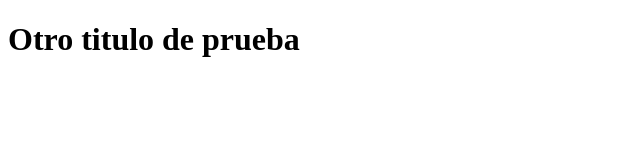
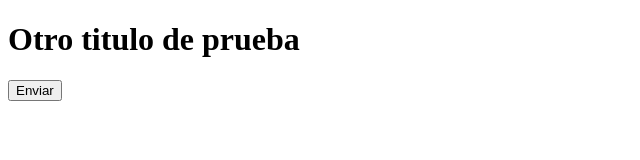
Before and after one commit to gisego03/hello-word-git, a plain HTML site: page index.html in a window 1280 px wide. Shown: the whole page, without its empty margins (0-640 px from the left). Drawn offline with Linux system fonts and the light colour scheme.

Commit message:
Se agregó un botón y formulario

```diff
--- a/index.html
+++ b/index.html
@@ -8,5 +8,10 @@
 </head>
 <body>
     <h1>Otro titulo de prueba </h1>
+
+    <form action="#" method="GET">
+
+        <input type="submit" value="Enviar">
+    </form>
 </body>
 </html>
```
